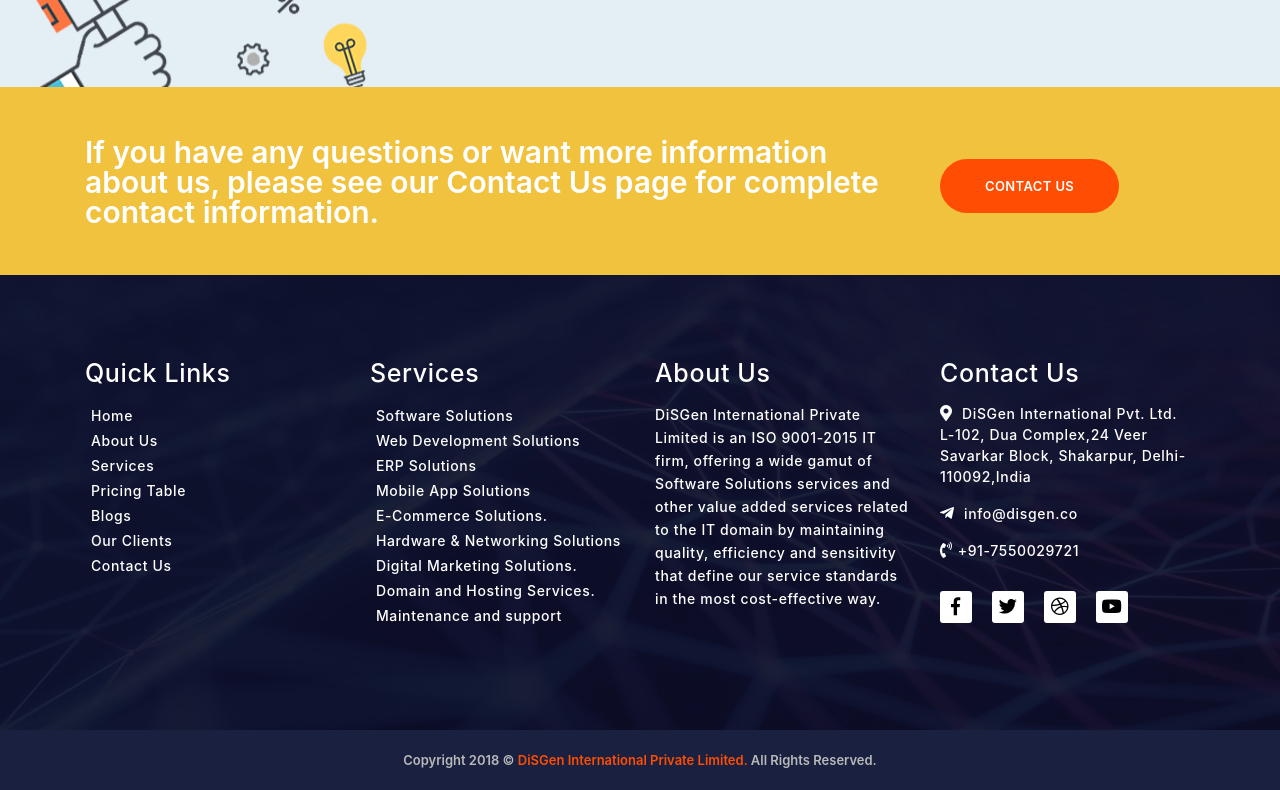
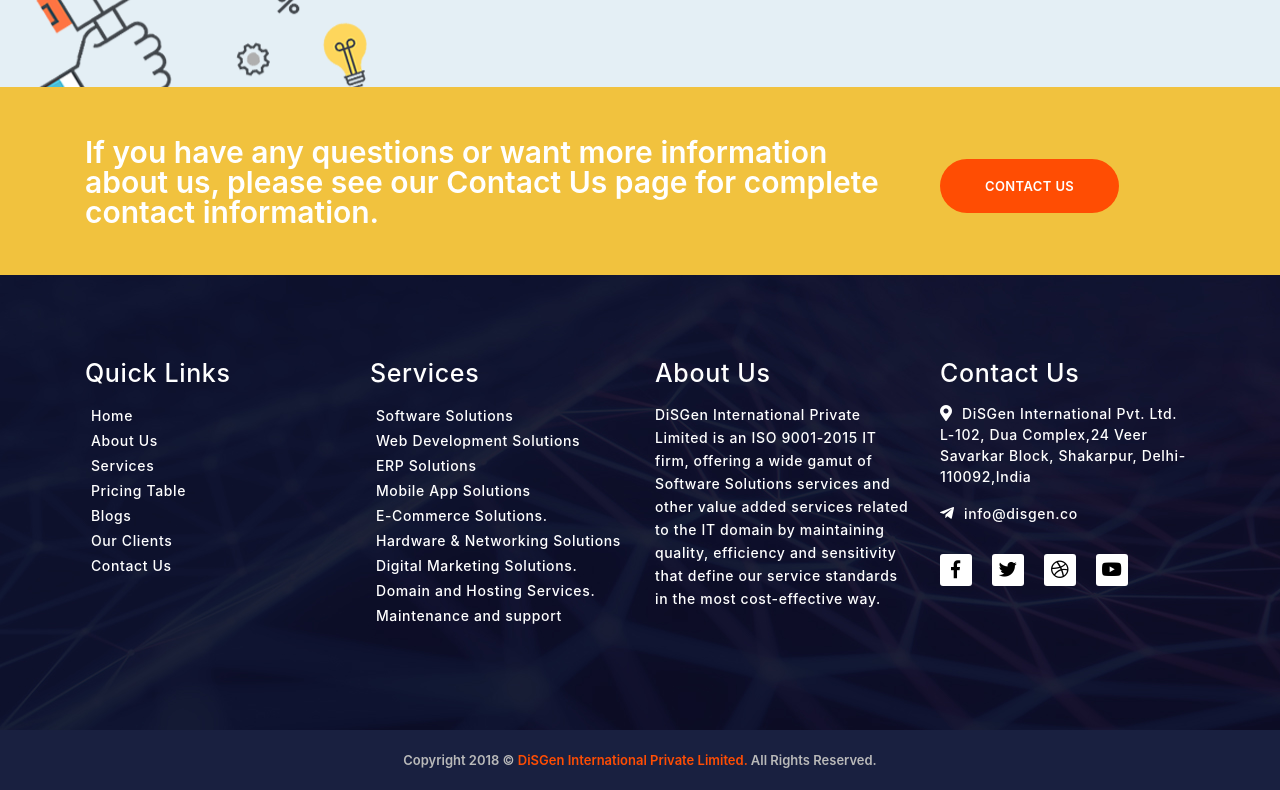
Before and after one commit to disgendelhi/1, a plain HTML site: page index.html in a window 1280 px wide. Shown: the part 4301-5091 px from the top of the page. Drawn offline with Linux system fonts and the light colour scheme.

Commit message:
Update index.html

```diff
--- a/index.html
+++ b/index.html
@@ -1002,7 +1002,7 @@
                                     <p><i class="fas fa-map-marker-alt"></i> DiSGen International Pvt. Ltd.<br/>
 <a href="#">L-102, Dua Complex,24 Veer Savarkar Block, Shakarpur, Delhi-110092,India</a> </p>
                                     <p><i class="fab fa-telegram-plane"></i> <a href="#">info@disgen.co</a></p>
-                                    <p><i class="fas fa-phone-volume"></i><a href="#">+91-7550029721</a></p>
+<!--                                     <p><i class="fas fa-phone-volume"></i><a href="#">+91-7550029721</a></p> -->
                                 </div>
                         </div>
                         <div class="widget seokit-social-widget">
```
